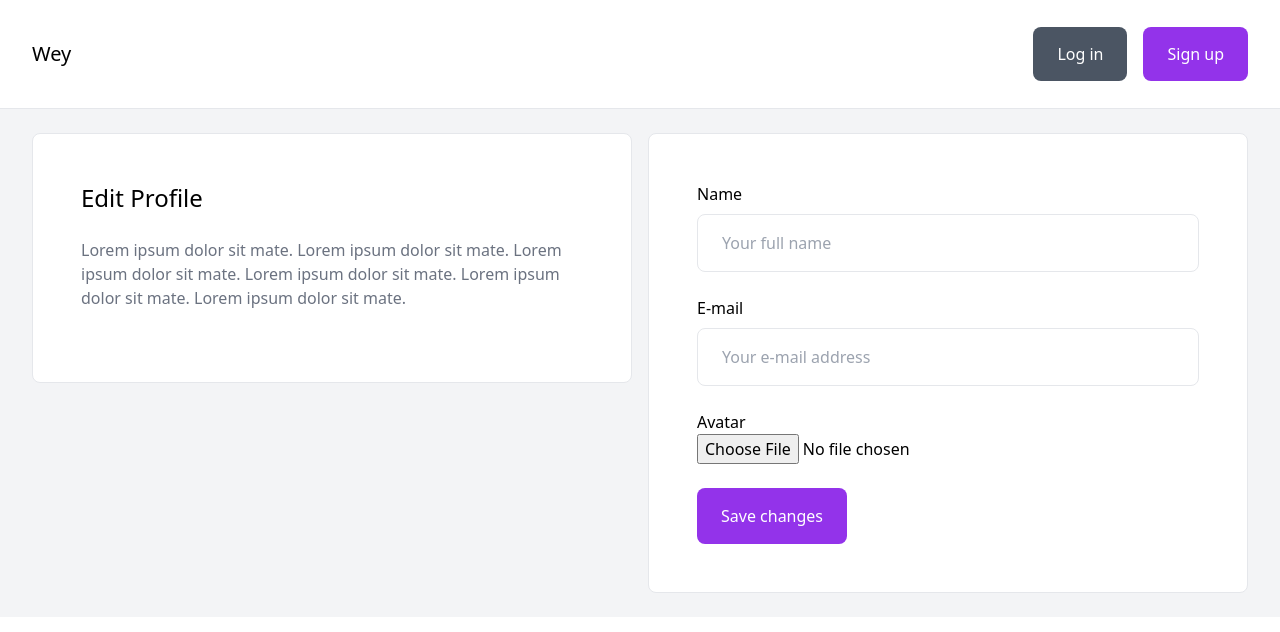
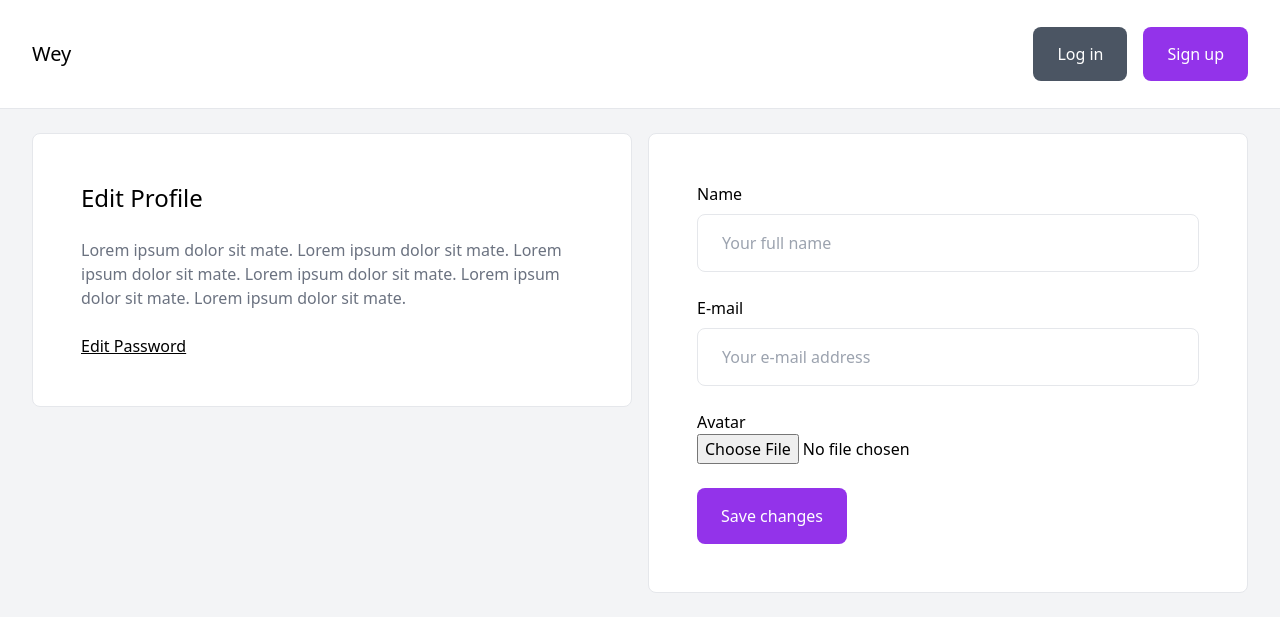
Before and after one commit to elciddelapaz/wey_frontend, a Vue app: page /profile/edit in a window 1280 px wide. Shown: the top 632 px of the page. Built offline with nearby package versions, Linux system fonts and the light colour scheme.

Commit message:
feat: change password

```diff
--- a/src/router/index.js
+++ b/src/router/index.js
@@ -8,7 +8,8 @@ import FriendsView from '@/views/FriendsView.vue'
 import PostView from '@/views/PostView.vue'
 import ChatView from '@/views/ChatView.vue'
 import TrendView from '@/views/TrendView.vue'
-import ProfileEditView from '@/views/EditProfileView.vue'
+import ProfileEditView from '@/views/ProfileEditView.vue'
+import ProfileEditPasswordView from '@/views/ProfileEditPasswordView.vue'
 
 const router = createRouter({
   history: createWebHistory(import.meta.env.BASE_URL),
@@ -63,6 +64,11 @@ const router = createRouter({
       name: 'profileedit',
       component: ProfileEditView,
     },
+    {
+      path: '/profile/edit/password',
+      name: 'profileeditpassword',
+      component: ProfileEditPasswordView,
+    },
   ],
 })
 
--- a/src/views/EditProfileView.vue
+++ b/src/views/ProfileEditPasswordView.vue
@@ -3,41 +3,38 @@ import axios from 'axios'
 import { useToastStore } from '@/stores/toast'
 import { useUserStore } from '@/stores/user'
 import { reactive, ref } from 'vue'
-import { useRouter } from 'vue-router'
+import { RouterLink, useRouter } from 'vue-router'
 
 const router = useRouter()
 const toastStore = useToastStore()
 const userStore = useUserStore()
-const form = reactive({ email: userStore.user.email, name: userStore.user.name })
+const form = reactive({ old_password: '', new_password1: '', new_password2: '' })
 const errors = reactive([])
 const file = ref(null)
 const submit = () => {
   errors.splice(0)
-  if (form.email === '') {
-    errors.push('Your email is missing')
-  }
-  if (form.name === '') {
-    errors.push('Your name is missing')
+  if (form.new_password1 !== form.new_password2) {
+    errors.push('The password does not match!')
   }
   if (errors.length === 0) {
     let formData = new FormData()
-    formData.append('avatar', file.value.files[0])
-    formData.append('name', form.name)
-    formData.append('email', form.email)
+    formData.append('old_password', form.old_password)
+    formData.append('new_password1', form.new_password1)
+    formData.append('new_password2', form.new_password2)
     axios
-      .post('/api/editprofile/', formData, { headers: { 'Content-Type': 'multipart/form-data' } })
+      .post('/api/editpassword/', formData, { headers: { 'Content-Type': 'multipart/form-data' } })
       .then((res) => {
         if (res.data.message === 'success') {
           toastStore.showToast(5000, 'The information was saved', 'bg-emerald-500')
-          userStore.setUserInfo({
-            id: userStore.user.id,
-            name: form.name,
-            email: form.email,
-            avatar: res.data.user.get_avatar,
-          })
-          router.back()
+          router.push(`/profile/${userStore.user.id}`)
         } else {
-          toastStore.showToast(5000, `${res.data.message} Please try again`, 'bg-red-300')
+          const data = JSON.parse(res.data.message)
+          for (const key in data) {
+            for (let i = 0; i < data[key].length; i++) {
+              errors.push(data[key][i].message)
+            }
+          }
+          toastStore.showToast(5000, `Something went wrong! Please try again`, 'bg-red-300')
         }
       })
       .catch((err) => {
@@ -50,9 +47,9 @@ const submit = () => {
   <div class="max-w-7xl mx-auto grid grid-cols-2 gap-4">
     <div class="main-left">
       <div class="p-12 bg-white border border-gray-200 rounded-lg">
-        <h1 class="mb-6 text-2xl">Edit Profile</h1>
+        <h1 class="mb-6 text-2xl">Edit Password</h1>
 
-        <p class="mb-6 text-gray-500">Lorem ipsum dolor sit mate. Lorem ipsum dolor sit mate. Lorem ipsum dolor sit mate. Lorem ipsum dolor sit mate. Lorem ipsum dolor sit mate. Lorem ipsum dolor sit mate.</p>
+        <p class="mb-6 text-gray-500">Here you can change your password</p>
       </div>
     </div>
 
@@ -60,21 +57,21 @@ const submit = () => {
       <div class="p-12 bg-white border border-gray-200 rounded-lg">
         <form class="space-y-6" @submit.prevent="submit">
           <div>
-            <label>Name</label>
+            <label>Old password</label>
             <br />
-            <input type="text" placeholder="Your full name" class="w-full mt-2 py-4 px-6 border border-gray-200 rounded-lg" v-model="form.name" />
+            <input type="password" placeholder="Type here" class="w-full mt-2 py-4 px-6 border border-gray-200 rounded-lg" v-model="form.old_password" />
+          </div>
+          <div>
+            <label>New password</label>
+            <br />
+            <input type="password" placeholder="Type here" class="w-full mt-2 py-4 px-6 border border-gray-200 rounded-lg" v-model="form.new_password1" />
+          </div>
+          <div>
+            <label>Confirm password</label>
+            <br />
+            <input type="password" placeholder="Type here" class="w-full mt-2 py-4 px-6 border border-gray-200 rounded-lg" v-model="form.new_password2" />
           </div>
 
-          <div>
-            <label>E-mail</label>
-            <br />
-            <input type="email" placeholder="Your e-mail address" class="w-full mt-2 py-4 px-6 border border-gray-200 rounded-lg" v-model="form.email" />
-          </div>
-          <div>
-            <label>Avatar</label>
-            <br />
-            <input type="file" ref="file" />
-          </div>
           <template v-if="errors.length > 0">
             <div class="bg-red-300 text-white rounded-lg p-6">
               <p v-for="error in errors" :key="error">{{ error }}</p>
--- /dev/null
+++ b/src/views/ProfileEditView.vue
@@ -0,0 +1,92 @@
+<script setup>
+import axios from 'axios'
+import { useToastStore } from '@/stores/toast'
+import { useUserStore } from '@/stores/user'
+import { reactive, ref } from 'vue'
+import { RouterLink, useRouter } from 'vue-router'
+
+const router = useRouter()
+const toastStore = useToastStore()
+const userStore = useUserStore()
+const form = reactive({ email: userStore.user.email, name: userStore.user.name })
+const errors = reactive([])
+const file = ref(null)
+const submit = () => {
+  errors.splice(0)
+  if (form.email === '') {
+    errors.push('Your email is missing')
+  }
+  if (form.name === '') {
+    errors.push('Your name is missing')
+  }
+  if (errors.length === 0) {
+    let formData = new FormData()
+    formData.append('avatar', file.value.files[0])
+    formData.append('name', form.name)
+    formData.append('email', form.email)
+    axios
+      .post('/api/editprofile/', formData, { headers: { 'Content-Type': 'multipart/form-data' } })
+      .then((res) => {
+        if (res.data.message === 'success') {
+          toastStore.showToast(5000, 'The information was saved', 'bg-emerald-500')
+          userStore.setUserInfo({
+            id: userStore.user.id,
+            name: form.name,
+            email: form.email,
+            avatar: res.data.user.get_avatar,
+          })
+          router.back()
+        } else {
+          toastStore.showToast(5000, `${res.data.message} Please try again`, 'bg-red-300')
+        }
+      })
+      .catch((err) => {
+        console.log(err)
+      })
+  }
+}
+</script>
+<template>
+  <div class="max-w-7xl mx-auto grid grid-cols-2 gap-4">
+    <div class="main-left">
+      <div class="p-12 bg-white border border-gray-200 rounded-lg">
+        <h1 class="mb-6 text-2xl">Edit Profile</h1>
+
+        <p class="mb-6 text-gray-500">Lorem ipsum dolor sit mate. Lorem ipsum dolor sit mate. Lorem ipsum dolor sit mate. Lorem ipsum dolor sit mate. Lorem ipsum dolor sit mate. Lorem ipsum dolor sit mate.</p>
+        <RouterLink to="/profile/edit/password" class="underline">Edit Password</RouterLink>
+      </div>
+    </div>
+
+    <div class="main-right">
+      <div class="p-12 bg-white border border-gray-200 rounded-lg">
+        <form class="space-y-6" @submit.prevent="submit">
+          <div>
+            <label>Name</label>
+            <br />
+            <input type="text" placeholder="Your full name" class="w-full mt-2 py-4 px-6 border border-gray-200 rounded-lg" v-model="form.name" />
+          </div>
+
+          <div>
+            <label>E-mail</label>
+            <br />
+            <input type="email" placeholder="Your e-mail address" class="w-full mt-2 py-4 px-6 border border-gray-200 rounded-lg" v-model="form.email" />
+          </div>
+          <div>
+            <label>Avatar</label>
+            <br />
+            <input type="file" ref="file" />
+          </div>
+          <template v-if="errors.length > 0">
+            <div class="bg-red-300 text-white rounded-lg p-6">
+              <p v-for="error in errors" :key="error">{{ error }}</p>
+            </div>
+          </template>
+
+          <div>
+            <button class="py-4 px-6 bg-purple-600 text-white rounded-lg">Save changes</button>
+          </div>
+        </form>
+      </div>
+    </div>
+  </div>
+</template>
```
